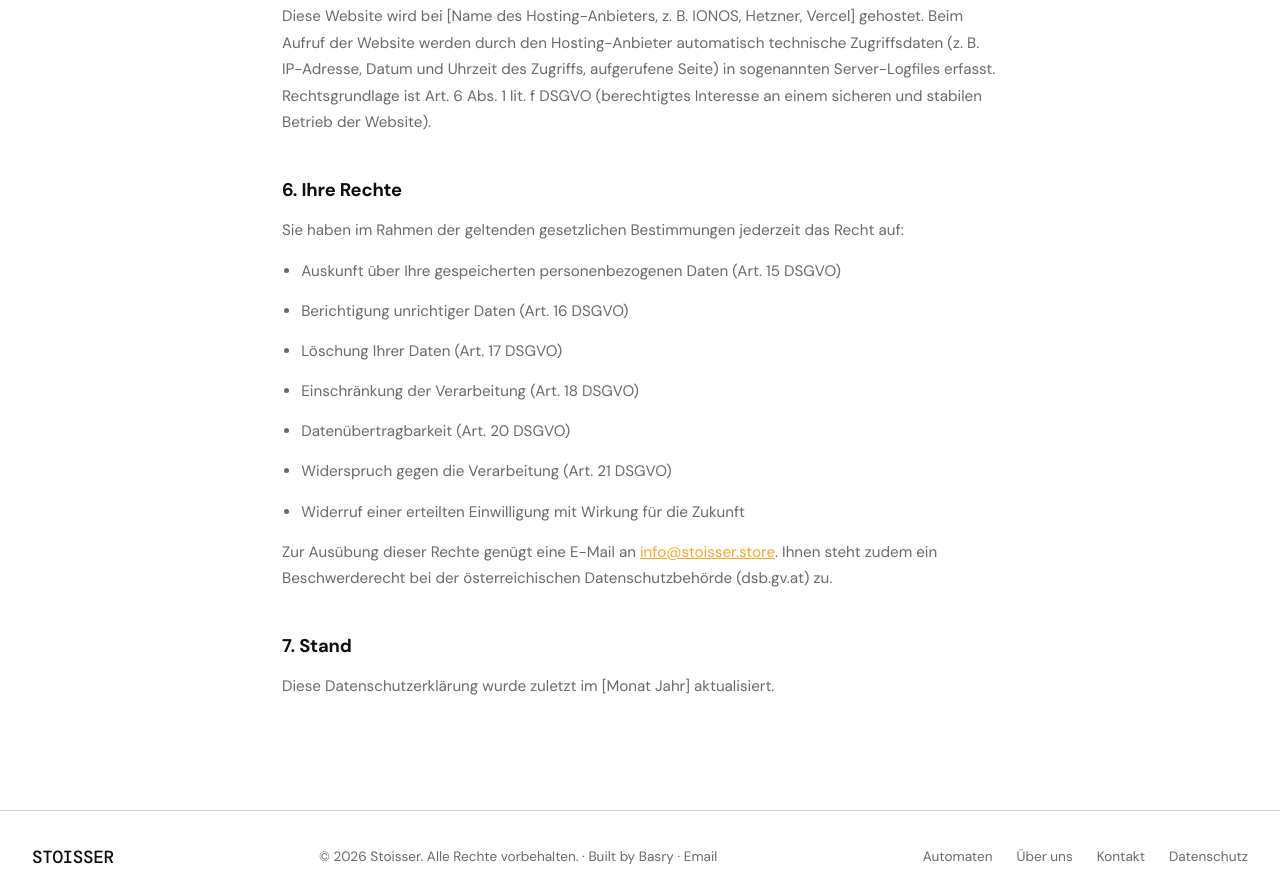
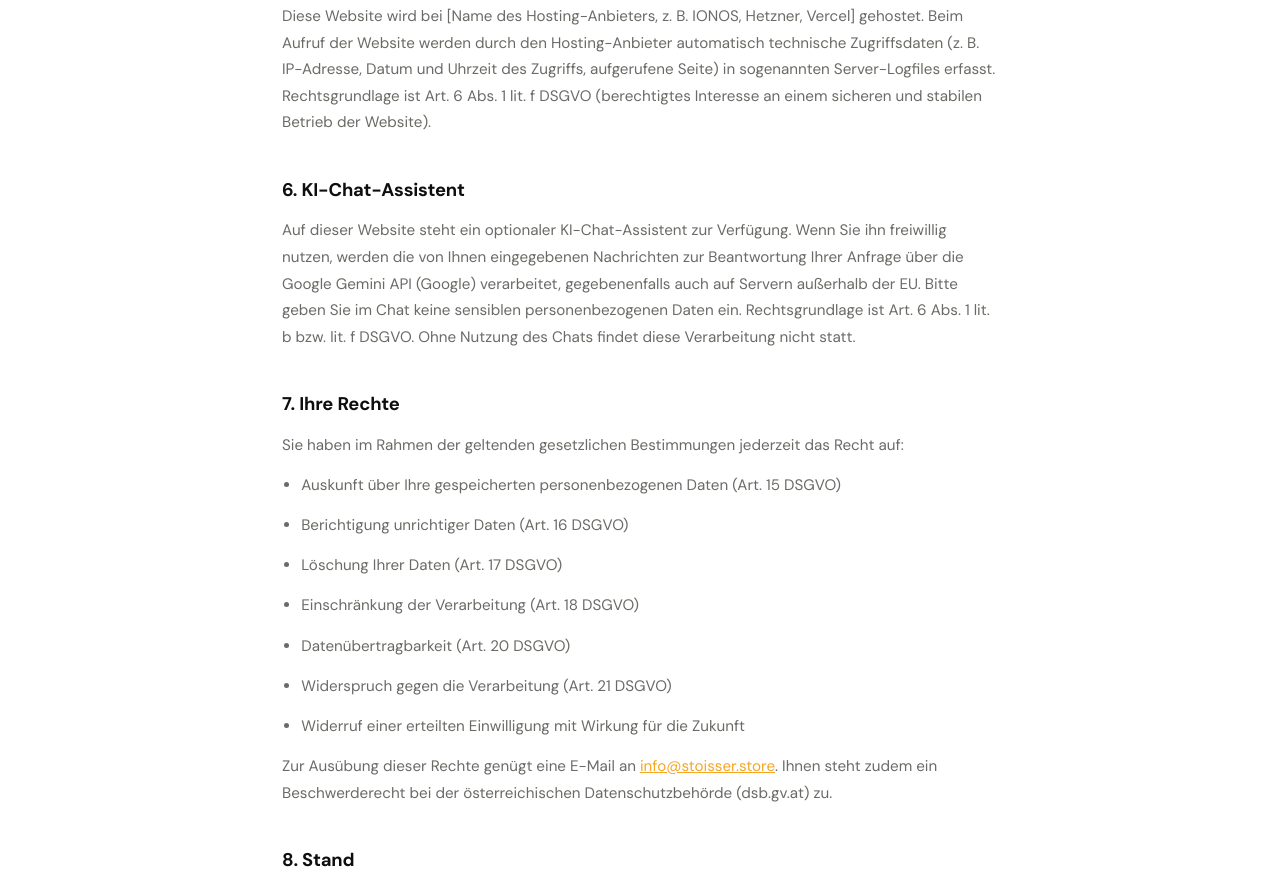
Before and after one commit to basry87878/basry87878.github.io, a plain HTML site: page datenschutz.html in a window 1280 px wide. Shown: the part 1374-2253 px from the top of the page. Drawn offline with nearby package versions, Linux system fonts and the light colour scheme; a script that the page names is missing.

Commit message:
Add Stoisser AI chat widget and privacy disclosure

```diff
--- a/datenschutz.html
+++ b/datenschutz.html
@@ -68,7 +68,10 @@
   <h2>5. Hosting</h2>
   <p>Diese Website wird bei [Name des Hosting-Anbieters, z. B. IONOS, Hetzner, Vercel] gehostet. Beim Aufruf der Website werden durch den Hosting-Anbieter automatisch technische Zugriffsdaten (z. B. IP-Adresse, Datum und Uhrzeit des Zugriffs, aufgerufene Seite) in sogenannten Server-Logfiles erfasst. Rechtsgrundlage ist Art. 6 Abs. 1 lit. f DSGVO (berechtigtes Interesse an einem sicheren und stabilen Betrieb der Website).</p>
 
-  <h2>6. Ihre Rechte</h2>
+  <h2>6. KI-Chat-Assistent</h2>
+  <p>Auf dieser Website steht ein optionaler KI-Chat-Assistent zur Verfügung. Wenn Sie ihn freiwillig nutzen, werden die von Ihnen eingegebenen Nachrichten zur Beantwortung Ihrer Anfrage über die Google Gemini API (Google) verarbeitet, gegebenenfalls auch auf Servern außerhalb der EU. Bitte geben Sie im Chat keine sensiblen personenbezogenen Daten ein. Rechtsgrundlage ist Art. 6 Abs. 1 lit. b bzw. lit. f DSGVO. Ohne Nutzung des Chats findet diese Verarbeitung nicht statt.</p>
+
+  <h2>7. Ihre Rechte</h2>
   <p>Sie haben im Rahmen der geltenden gesetzlichen Bestimmungen jederzeit das Recht auf:</p>
   <ul>
     <li>Auskunft über Ihre gespeicherten personenbezogenen Daten (Art. 15 DSGVO)</li>
@@ -81,7 +84,7 @@
   </ul>
   <p>Zur Ausübung dieser Rechte genügt eine E-Mail an <a href="mailto:info@stoisser.store">info@stoisser.store</a>. Ihnen steht zudem ein Beschwerderecht bei der österreichischen Datenschutzbehörde (dsb.gv.at) zu.</p>
 
-  <h2>7. Stand</h2>
+  <h2>8. Stand</h2>
   <p>Diese Datenschutzerklärung wurde zuletzt im [Monat Jahr] aktualisiert.</p>
 </div>
 
@@ -90,5 +93,6 @@
   <span>© 2026 Stoisser. Alle Rechte vorbehalten. · Built by <a href="https://www.linkedin.com/in/abdelrahmanbasry/" target="_blank" rel="noopener">Basry</a> · <a href="mailto:a.basry404@gmail.com">Email</a></span>
   <div style="display:flex;gap:1.5rem;"><a href="index.html">Automaten</a><a href="about.html">Über uns</a><a href="about.html#contact">Kontakt</a><a href="datenschutz.html">Datenschutz</a></div>
 </footer>
+<script src="https://basry-ai-agent.onrender.com/widget.js" defer></script>
 </body>
 </html>
```
Also changed, not shown: about.html (+1 -0 lines), index.html (+1 -0 lines).
